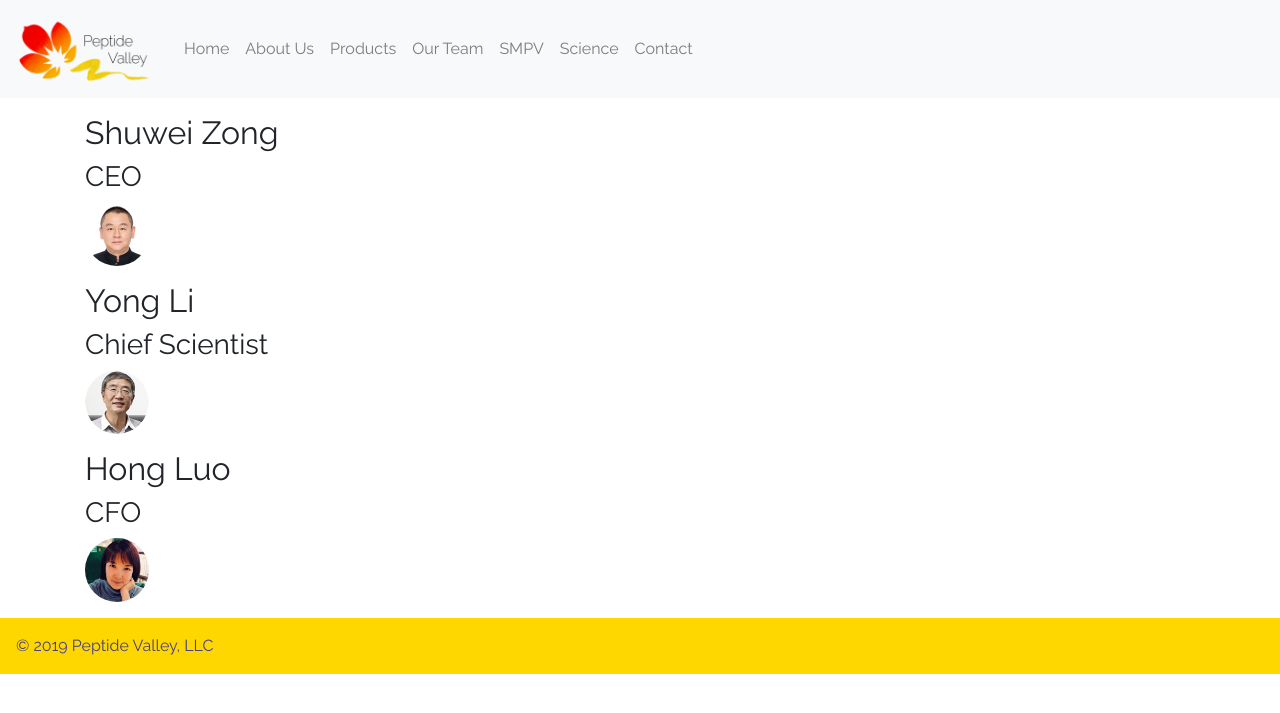
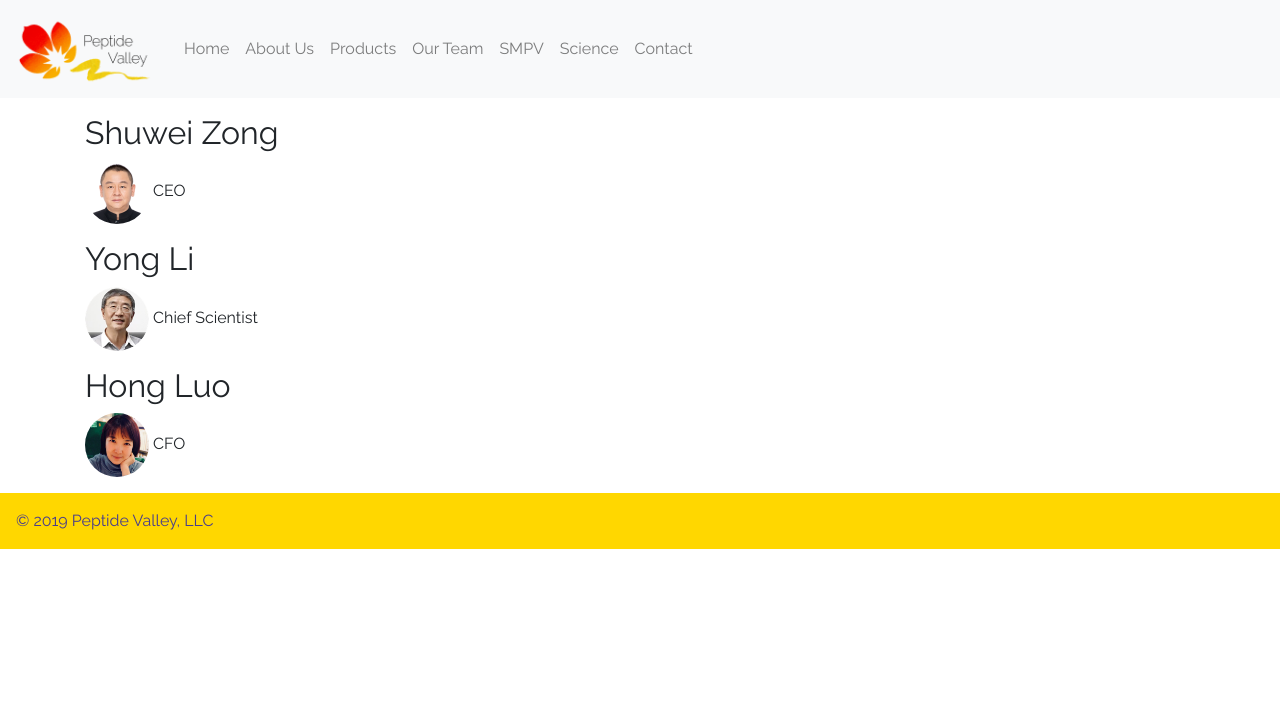
Before and after one commit to peptide-valley/peptide-valley.github.io, a Jekyll site: the page built from team/index.md, in a window 1280 px wide. Shown: the top 713 px of the page. Built offline with Jekyll 4.4.1, drawn with Linux system fonts in a browser that asks for light colours.

```diff
--- a/team/index.md
+++ b/team/index.md
@@ -12,19 +12,18 @@ title: Our Team
 
 ## Shuwei Zong
 
-### CEO
 
 ![](/images/zong.png)
+CEO
 
 
 ## Yong Li
 
-### Chief Scientist
 
 ![](/images/li.png)
+Chief Scientist
 
 ## Hong Luo
 
-### CFO
-
 ![](/images/36388865-93F9-44E3-A6B6-5CD410AFB2A1.jpeg)
+CFO
```
